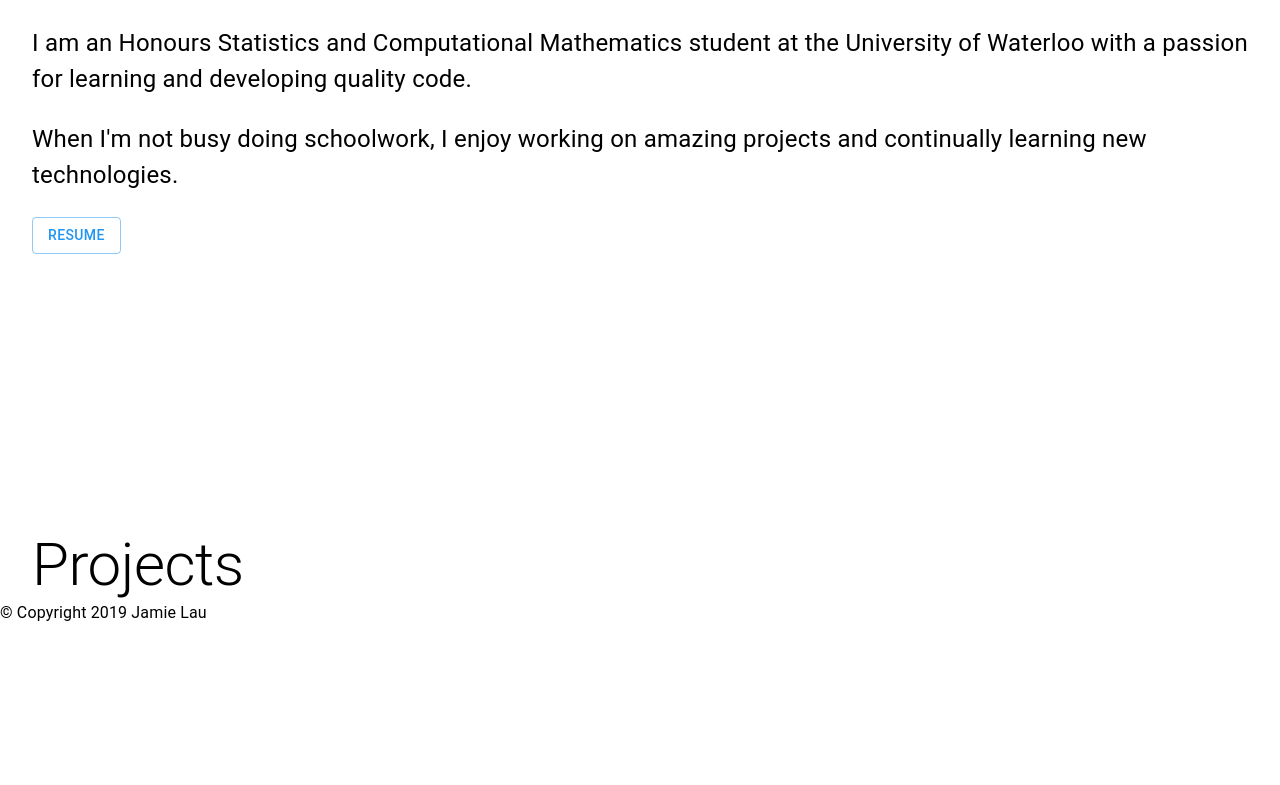
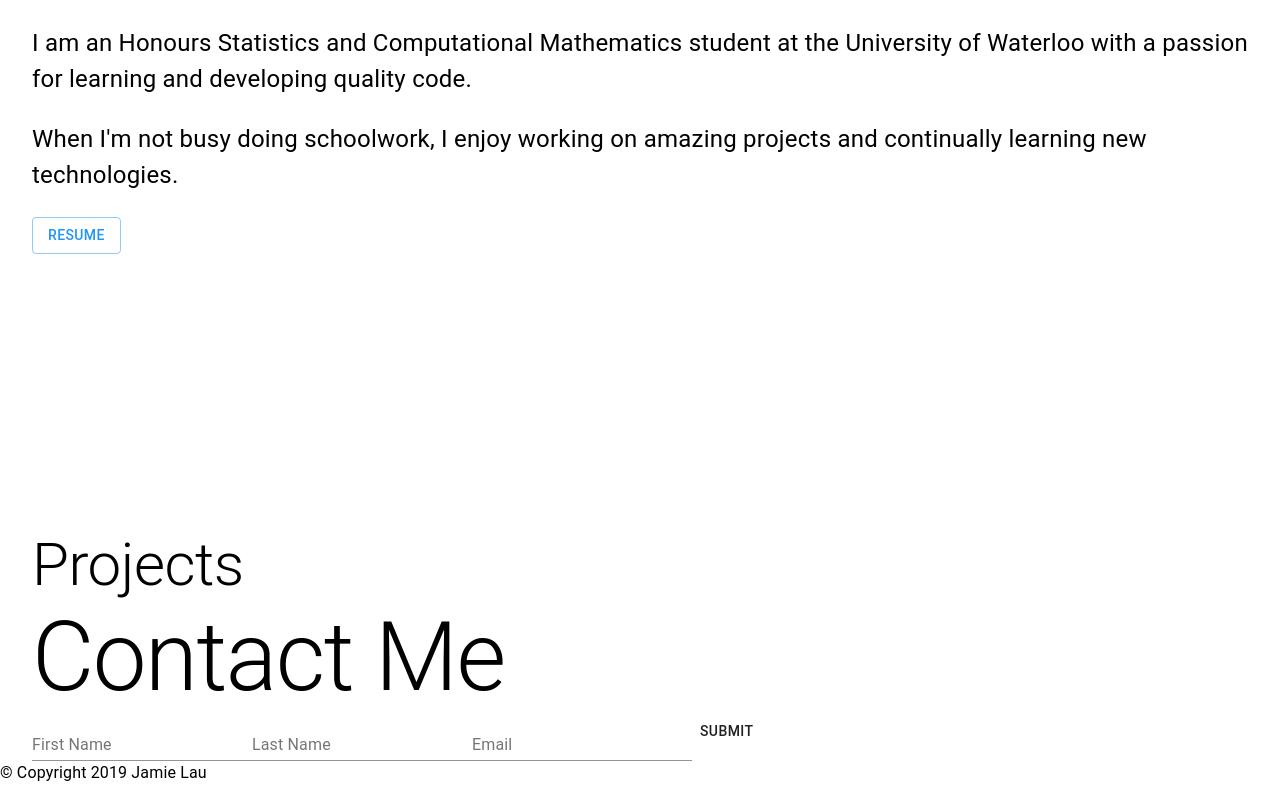
Before and after one commit to laujamie/portfolio-site, a Gatsby site: page / in a window 1280 px wide. Shown: the part 899-1684 px from the top of the page. Before the commit the page ends 1524 px from the top, so only its background shows below. Built offline with nearby package versions, Linux system fonts and the light colour scheme; Gatsby itself is replaced by a stand-in of ours.

Commit message:
Add preliminary contact form

```diff
--- /dev/null
+++ b/src/components/contact-form.js
@@ -0,0 +1,27 @@
+import React, { Component } from "react"
+import TextField from "@material-ui/core/TextField"
+import Button from "@material-ui/core/Button"
+import Typography from "@material-ui/core/Typography"
+import Container from "@material-ui/core/Container"
+
+class ContactForm extends Component {
+  handleSubmit(e) {
+    e.preventDefault()
+  }
+
+  render() {
+    return (
+      <Container>
+        <Typography variant="h1">Contact Me</Typography>
+        <form onSubmit={this.handleSubmit}>
+          <TextField id="standard-basic" label="First Name"></TextField>
+          <TextField id="standard-basic" label="Last Name"></TextField>
+          <TextField id="standard-basic" label="Email"></TextField>
+          <Button type="Submit">Submit</Button>
+        </form>
+      </Container>
+    )
+  }
+}
+
+export default ContactForm
--- a/src/pages/index.js
+++ b/src/pages/index.js
@@ -6,6 +6,7 @@ import GithubIcon from "../components/github"
 import LinkedinIcon from "../components/linkedin"
 import Layout from "../components/layout"
 import SEO from "../components/seo"
+import ContactForm from "../components/contact-form"
 
 const IndexPage = props => {
   return (
@@ -103,6 +104,7 @@ const IndexPage = props => {
           </Grid>
         </Grid>
       </Container>
+      <ContactForm></ContactForm>
     </Layout>
   )
 }
```
